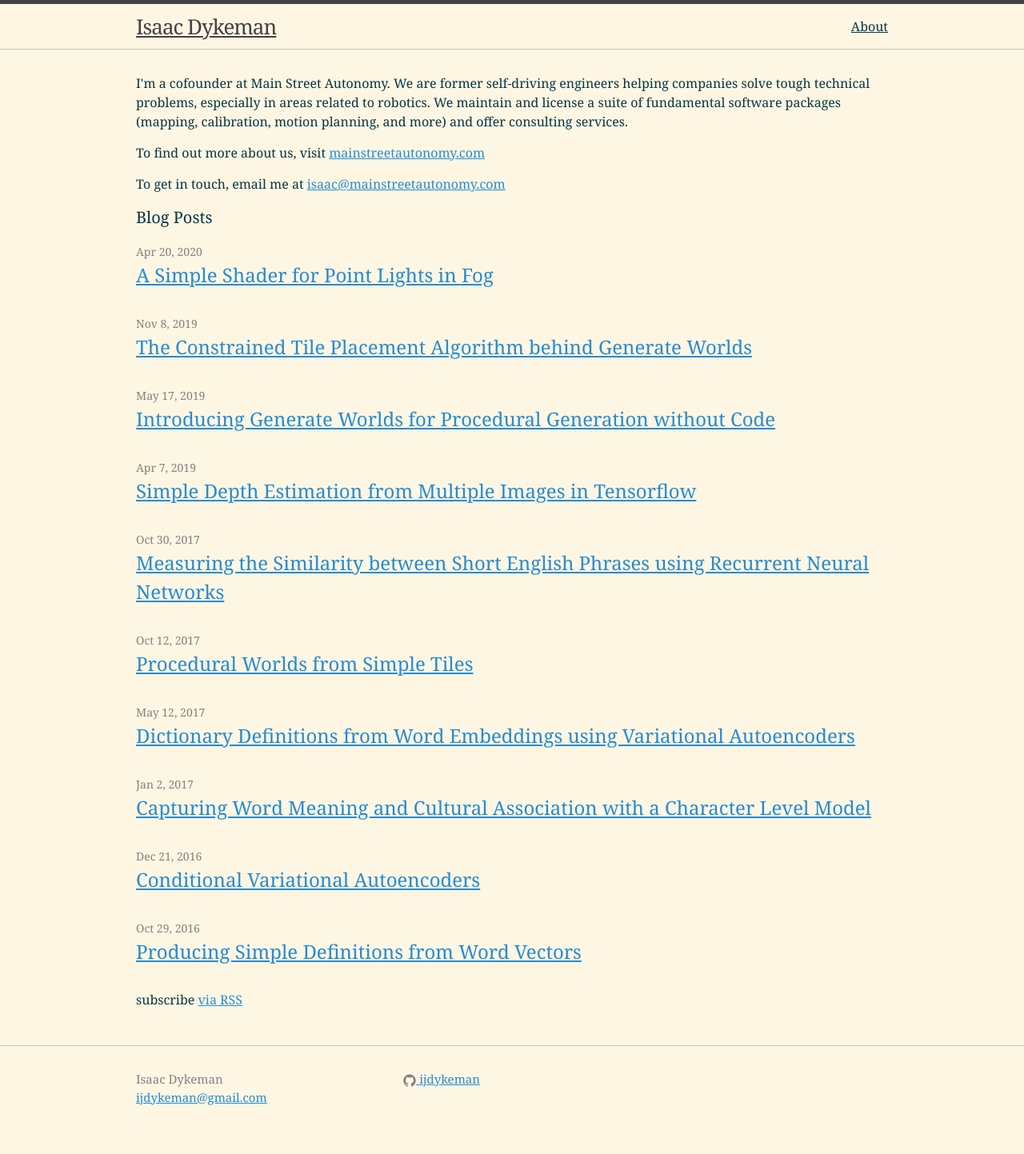
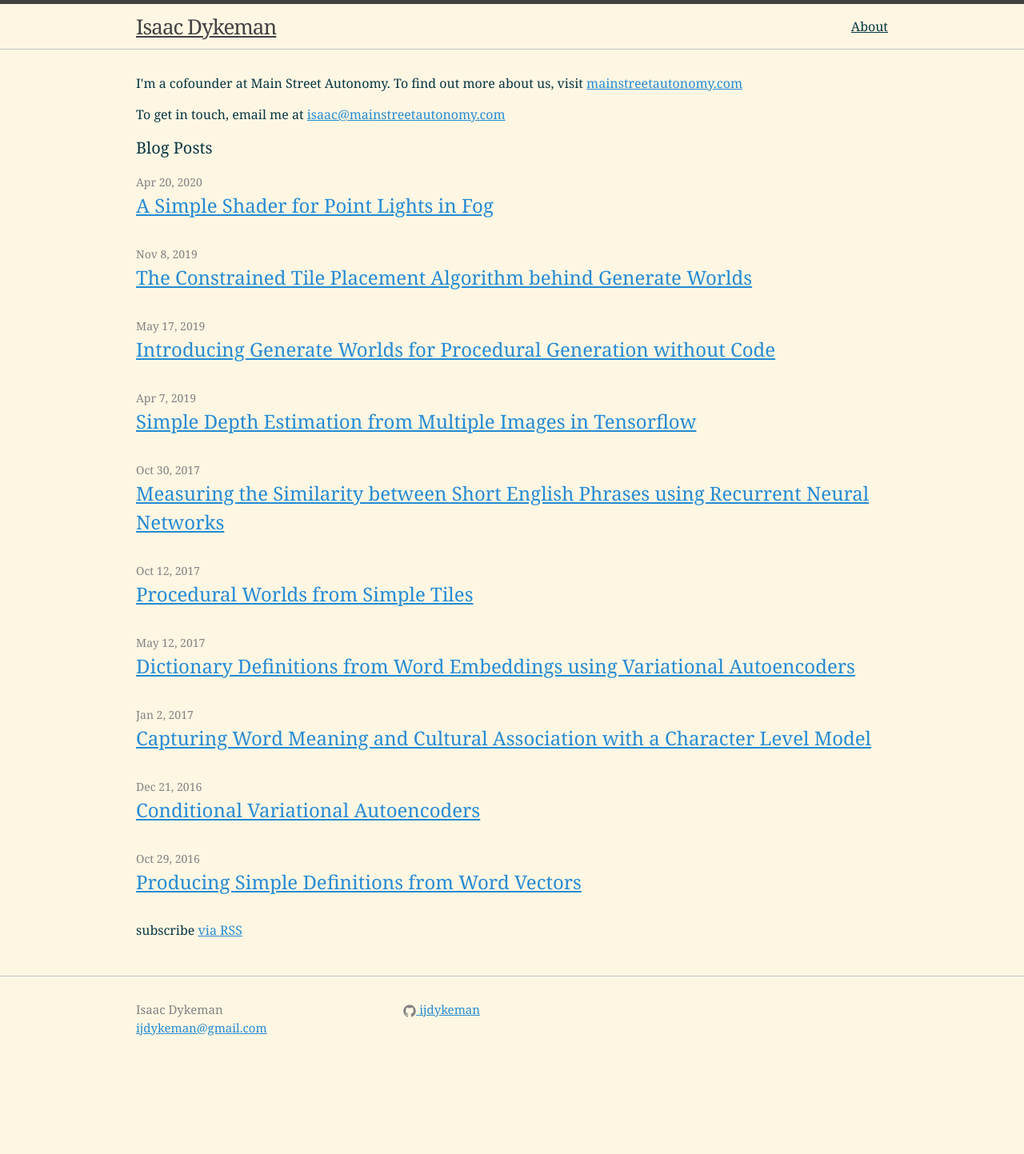
Before and after one commit to IJDykeman/ijdykeman.github.io, a Jekyll site: the page built from index.html, in a window 1280 px wide. Shown: the whole page at 80% size. Built offline with Jekyll 4.4.1, drawn with Linux system fonts in a browser that asks for light colours; after the commit the page ends 1356 px from its top, so only the background shows below that.

```diff
--- a/index.html
+++ b/index.html
@@ -3,10 +3,7 @@
 ---
 
 <div class="home">
-  <p>I'm a cofounder at Main Street Autonomy.  We are former self-driving engineers helping companies solve tough technical problems, especially in areas related to robotics.  We maintain and license a suite of fundamental software packages (mapping, calibration, motion planning, and more) and offer consulting services.
-  </p>
-  <p>
-  To find out more about us, visit <a href="https://mainstreetautonomy.com/">mainstreetautonomy.com</a>
+  <p>I'm a cofounder at Main Street Autonomy. To find out more about us, visit <a href="https://mainstreetautonomy.com/">mainstreetautonomy.com</a>
   </p>
   <p>
   To get in touch, email me at <a href = "mailto: isaac@mainstreetautonomy.com">isaac@mainstreetautonomy.com</a></p>
```
